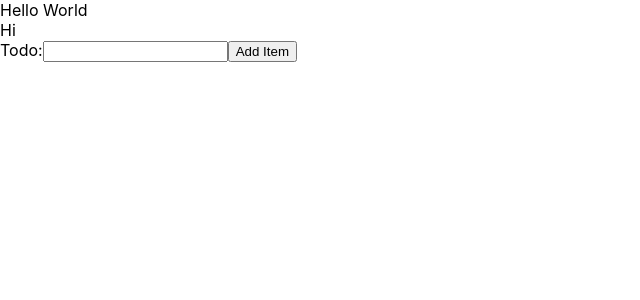
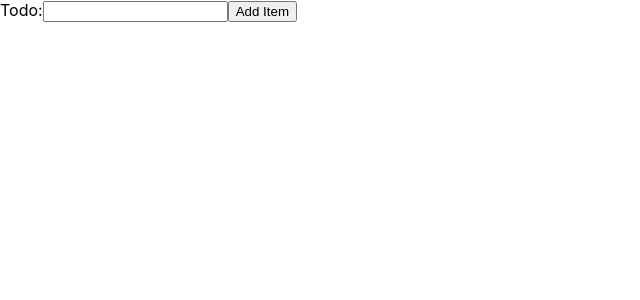
Before and after one commit to Wong-S/mintbean-Goals-Project, a React (Create React App) app: page / in a window 1280 px wide. Shown: the top 300 px of the page, without its empty margins (0-640 px from the left). Built offline with nearby package versions, Linux system fonts and the light colour scheme.

Commit message:
Delete 'hello world'

```diff
--- a/src/App.js
+++ b/src/App.js
@@ -51,7 +51,7 @@ function AddTodo() {
 
   return (
     <div>
-        Hi
+
         <form onSubmit = {handleTodo}>
             Todo:
             <input value={todoTitle} onChange = {handleTodoTitleChange} type="text"></input>
@@ -256,7 +256,7 @@ function AddTodo() {
 
 function App() {
   return (
-    <div> Hello World
+    <div>
       <AddTodo />
 
       {/* <Button /> */}
```
